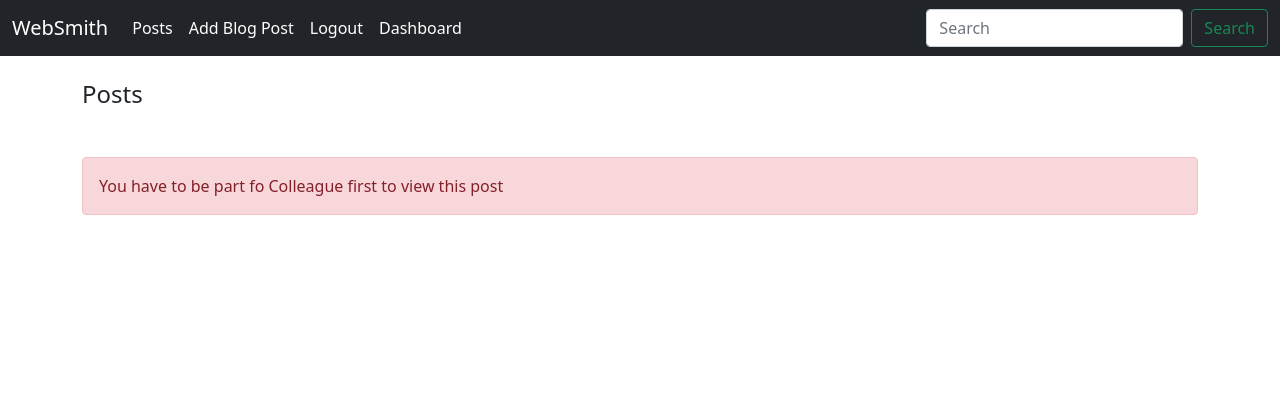
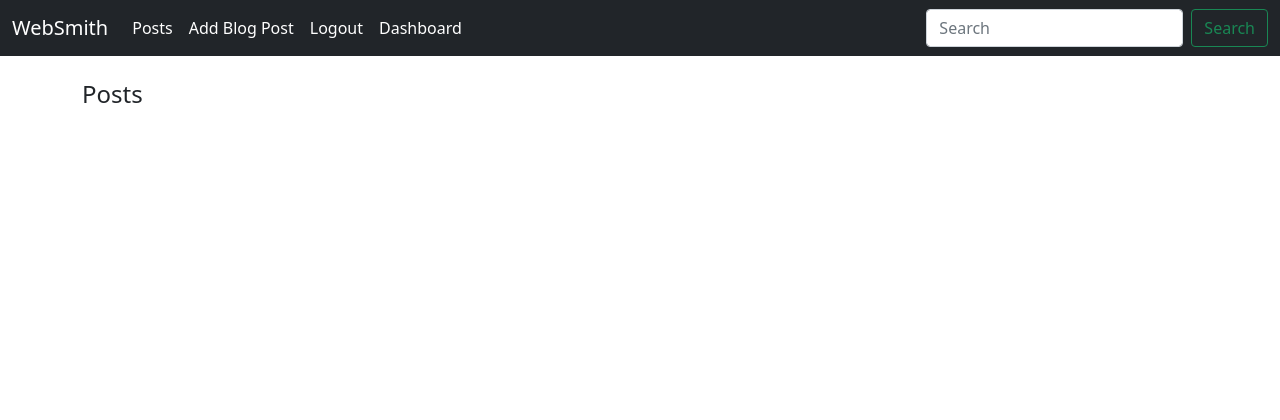
Before and after one commit to Steven4869/Infotrek-22, a Flask app: page /posts in a window 1280 px wide. Shown: the top 420 px of the page. Run offline with Flask 2, Linux system fonts and the light colour scheme; the visitor is signed in with stand-in values (Sample User, id 1); data comes from the database, SQL or seed files in the repository; data that the repository does not hold is empty; parts of the project's set-up code (start-up, migrations or seed data) failed here and were passed over; some libraries are stand-ins or nearby versions.

```diff
--- a/main.py
+++ b/main.py
@@ -17,7 +17,7 @@ ckeditor = CKEditor(app)
 data = yaml.full_load(open('data.yaml'))
 app.config['SECRET_KEY'] = data['secret_key']
 # Add Database
-app.config['SQLALCHEMY_DATABASE_URI'] = 'postgres://izoexrlbzsyoev:37f7613477311d6d1576a6528dca173d76f9b1b1367161a1f6954b854c7bf0bb@ec2-54-165-178-178.compute-1.amazonaws.com:5432/d8ji8clreranq'
+app.config['SQLALCHEMY_DATABASE_URI'] = data['database_uri']
 db = SQLAlchemy(app)
 migrate = Migrate(app, db)
 
--- a/templates/posts.html
+++ b/templates/posts.html
@@ -12,7 +12,7 @@
 <br>
 <h4>Posts</h4>
 <br>
-{% if members.username==current_user.username %}
+
 {% for post in posts %}
 <div class="shadow p-3 mb-5 bg-bodyrounded">
   <h1>{{post.title}}</h1> By: {{ post.poster.name }} <br>
@@ -32,9 +32,5 @@
 
 
 {% endfor %}
-{% else %}
-<div class="alert alert-danger alert-dismissible fade show mt-3" role="alert">
-  You have to be part fo Colleague first to view this post
-</div>
-{% endif %}
+
 {% endblock %}
```
Also changed, not shown: 2 other files.
